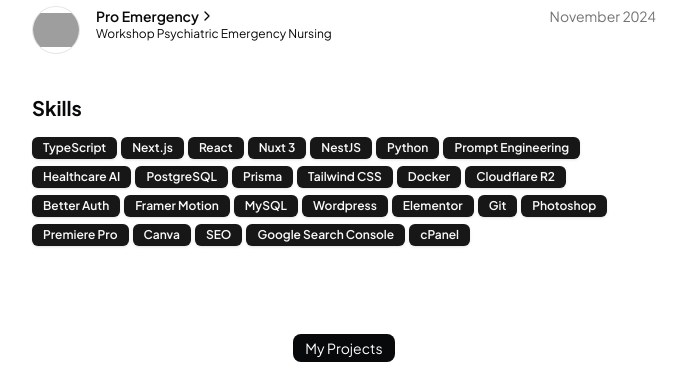
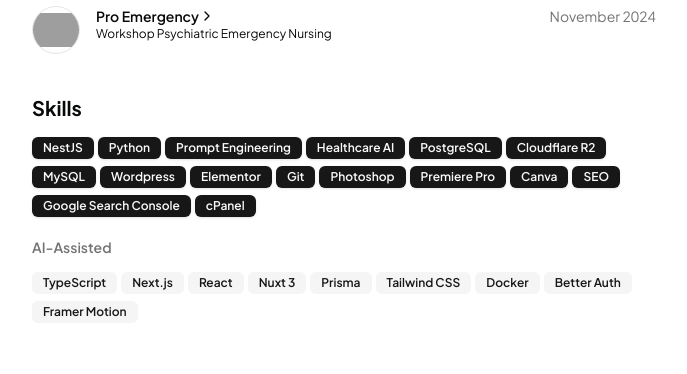
Before and after one commit to inisalman/HomeSalman, a Next.js app: page / in a window 1280 px wide. Shown: the part 1040-1414 px from the top of the page, without its empty margins (296-983 px from the left). Built offline with nearby package versions, Linux system fonts and the light colour scheme; grey boxes are pictures that could not be loaded.

Commit message:
Split skills into own and AI-Assisted groups
- Restructure skills data into own/aiAssisted groups

- Render AI-Assisted skills under a separate subheading with secondary badges

```diff
--- a/src/app/page.tsx
+++ b/src/app/page.tsx
@@ -132,9 +132,23 @@
             <h2 className="text-xl font-bold">Skills</h2>
           </BlurFade>
           <div className="flex flex-wrap gap-1">
-            {DATA.skills.map((skill, id) => (
+            {DATA.skills.own.map((skill, id) => (
               <BlurFade key={skill} delay={BLUR_FADE_DELAY * 10 + id * 0.05}>
                 <Badge key={skill}>{skill}</Badge>
+              </BlurFade>
+            ))}
+          </div>
+          <BlurFade delay={BLUR_FADE_DELAY * 10}>
+            <h3 className="mt-2 text-sm font-semibold text-muted-foreground">
+              AI-Assisted
+            </h3>
+          </BlurFade>
+          <div className="flex flex-wrap gap-1">
+            {DATA.skills.aiAssisted.map((skill, id) => (
+              <BlurFade key={skill} delay={BLUR_FADE_DELAY * 11 + id * 0.05}>
+                <Badge key={skill} variant="secondary">
+                  {skill}
+                </Badge>
               </BlurFade>
             ))}
           </div>
--- a/src/data/resume.tsx
+++ b/src/data/resume.tsx
@@ -12,22 +12,14 @@
   summary:
     "Registered Nurse (Ns) with a strong passion for technology, especially web development. I build full-stack web applications and healthcare technology products — founder of [NakesPro](#projects), [Setapak](#projects), and [Ngaskep](#projects) — combining clinical domain expertise with production-grade web development. Currently based in Yogyakarta, Indonesia.",
   avatarUrl: "/me.png",
-  skills: [
-    "TypeScript",
-    "Next.js",
-    "React",
-    "Nuxt 3",
+  skills: {
+    own: [
       "NestJS",
       "Python",
       "Prompt Engineering",
       "Healthcare AI",
       "PostgreSQL",
-    "Prisma",
-    "Tailwind CSS",
-    "Docker",
       "Cloudflare R2",
-    "Better Auth",
-    "Framer Motion",
       "MySQL",
       "Wordpress",
       "Elementor",
@@ -39,6 +31,18 @@
       "Google Search Console",
       "cPanel",
     ],
+    aiAssisted: [
+      "TypeScript",
+      "Next.js",
+      "React",
+      "Nuxt 3",
+      "Prisma",
+      "Tailwind CSS",
+      "Docker",
+      "Better Auth",
+      "Framer Motion",
+    ],
+  },
   navbar: [
     { href: "/", icon: HomeIcon, label: "Home" },
     { href: "/#projects", icon: FolderIcon, label: "Projects" },
```
Lines whose indentation alone changed are shown as unchanged.
